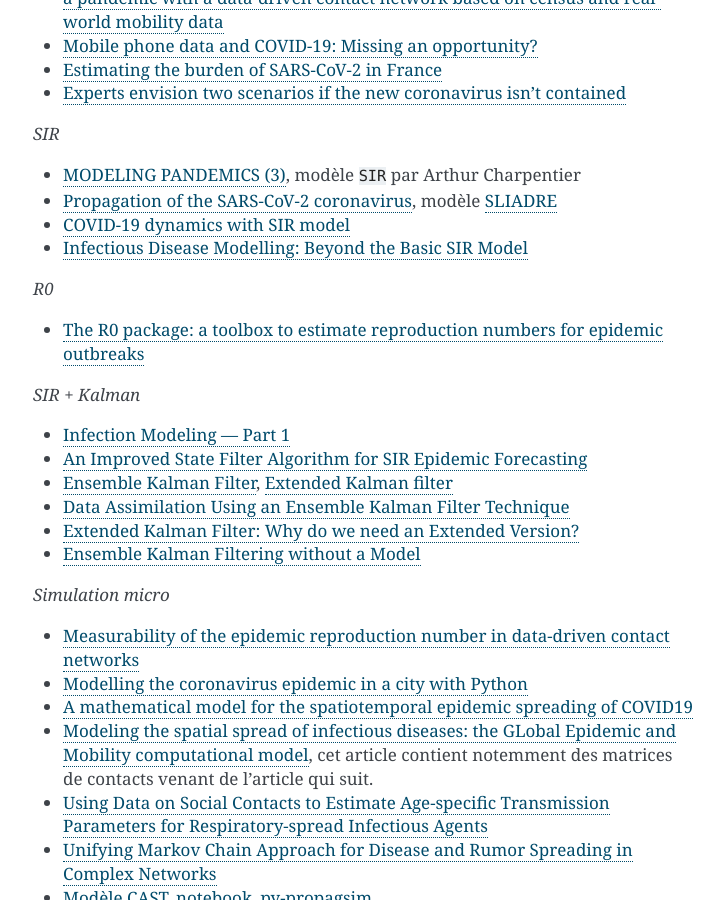
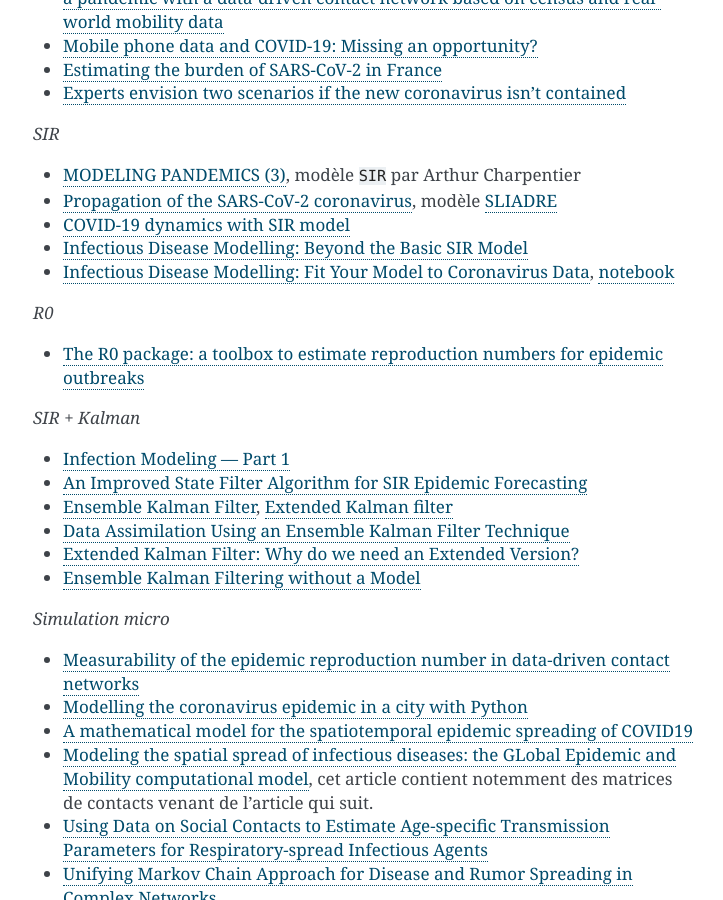
Before and after one commit to sdpython/aftercovid, a Sphinx documentation site: the page built from doc/readings.rst, in a window 1280 px wide and 900 px high, scrolled down 1289 px. Shown: the whole window, without its empty margins (387-1110 px from the left). Built offline with Sphinx 7.4.7, drawn with Linux system fonts in a browser that asks for light colours; pages that are not in the unit, such as notebooks, are missing from menus; cross-references to code outside the pages are shown as plain code.

Commit message:
Update readings.rst

```diff
--- a/doc/readings.rst
+++ b/doc/readings.rst
@@ -84,6 +84,9 @@
   <https://www.lewuathe.com/covid-19-dynamics-with-sir-model.html>`_
 * `Infectious Disease Modelling: Beyond the Basic SIR Model
   <https://towardsdatascience.com/infectious-disease-modelling-beyond-the-basic-sir-model-216369c584c4>`_
+* `Infectious Disease Modelling: Fit Your Model to Coronavirus Data
+  <https://towardsdatascience.com/infectious-disease-modelling-fit-your-model-to-coronavirus-data-2568e672dbc7>`_,
+  `notebook <https://github.com/hf2000510/infectious_disease_modelling/blob/master/part_three.ipynb>`_
 
 *R0*
 
```
